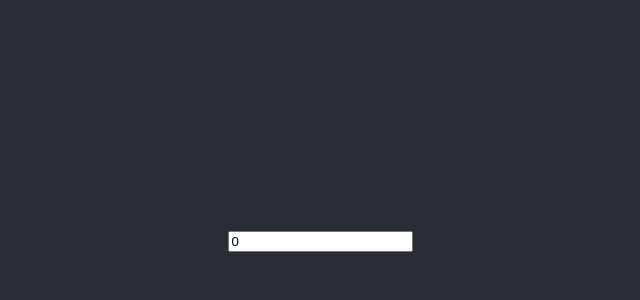
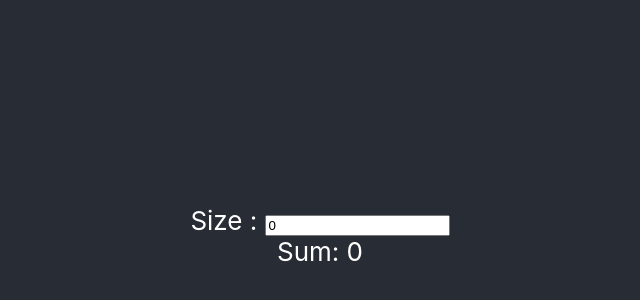
Before and after one commit to sixeggs0303/my-app-counter, a React (Create React App) app: page / in a window 1280 px wide. Shown: the part 164-464 px from the top of the page, without its empty margins (320-960 px from the left). Built offline with nearby package versions, Linux system fonts and the light colour scheme.

Commit message:
[ReactCounter][Marcus Luk]Feat: Finished basic task

```diff
--- a/src/components/Counter.js
+++ b/src/components/Counter.js
@@ -2,20 +2,26 @@ import React, { Component } from 'react'
 
 export default class Counter extends Component {
     constructor(props) {
-        super(props);
+        super(props)
 
         this.state = {
-            number: 0,
-        };
-    };
+            number: 0
+        }
+    }
 
     onIncrease = () => {
-        this.setState((prevState) => ({ number: prevState.number + 1 }));
-    };
+        this.setState((prevState) => ({ number: prevState.number + 1 }))
+        this.props.counterChange(1)
+    }
 
     onDecrease = () => {
-        this.setState((prevState) => ({ number: prevState.number - 1 }));
-    };
+        this.setState((prevState) => ({ number: prevState.number - 1 }))
+        this.props.counterChange(-1)
+    }
+
+    componentWillUnmount(){
+        this.setState({ number: 0 })
+    }
 
     render() {
         return (
@@ -24,6 +30,6 @@ export default class Counter extends Component {
                 <span>{this.state.number}</span>
                 <input type="button" value="-" onClick={this.onDecrease} />
             </section>
-        );
-    };
+        )
+    }
 }
--- a/src/components/CounterGroup.js
+++ b/src/components/CounterGroup.js
@@ -2,11 +2,23 @@ import React, { Component } from 'react'
 import Counter from './Counter.js'
 
 export default class CounterGroup extends Component {
+    constructor(props) {
+        super(props)
+
+        this.state = {
+            sum: 0
+        }
+    }
 
     initArraySize = (number) => {
-        const size = number.length > 0 ? parseInt(number) : 0;
-        return Array.from(Array(size).keys());
-    };
+        const size = number.length > 0 ? parseInt(number) : 0
+        return Array.from(Array(size).keys())
+    }
+
+    countSum = (change) => {
+        this.setState((prevState) => ({ sum: prevState.sum + change }))
+        this.props.sum(this.state.sum + change)
+    }
 
     render() {
         const size = this.props.size;
@@ -15,10 +27,10 @@ export default class CounterGroup extends Component {
         return (
             <div>
                 {initArraySize.map((value) => (
-                    <Counter key={value} />
+                    <Counter key={value} counterChange={this.countSum} />
                 ))
                 }
             </div>
-        );
-    };
+        )
+    }
 }
--- /dev/null
+++ b/src/components/CounterGroupSum.js
@@ -0,0 +1,11 @@
+import React, { Component } from 'react'
+
+export default class CounterGroupSum extends Component {
+    render() {
+        return (
+            <div>
+                Sum: {this.props.sum}
+            </div>
+        )
+    }
+}
--- /dev/null
+++ b/src/components/CounterSizeGenerator.js
@@ -0,0 +1,25 @@
+import React, { Component } from 'react'
+
+export default class CounterSizeGenerator extends Component {
+    constructor(props) {
+        super(props);
+
+        this.state = {
+            size: 0,
+        }
+    }
+
+    onChange = (event) => {
+        this.setState({ size: event.target.value })
+        this.props.sizeCallback(event.target.value)
+    }
+
+    render() {
+        return (
+            <div>
+                <label>Size : </label>
+                <input type="number" value={this.state.size} onChange={this.onChange} />
+            </div>
+        )
+    }
+}
--- a/src/components/MultiCounter.js
+++ b/src/components/MultiCounter.js
@@ -1,5 +1,7 @@
 import React, { Component } from 'react'
 import CounterGroup from './CounterGroup'
+import CounterGroupSum from './CounterGroupSum';
+import CounterSizeGenerator from './CounterSizeGenerator';
 
 export default class MultiCounter extends Component {
     constructor(props) {
@@ -7,19 +9,25 @@ export default class MultiCounter extends Component {
 
         this.state = {
             size: 0,
-        };
-    };
+            sum: 0,
+        }
+    }
 
-    onChange = (event) => {
-        this.setState({ size: event.target.value });
-    };
+    handleSizeCallback = (sizeInput) => {
+        this.setState({ size: sizeInput })
+    }
+
+    setSum = (sum) => {
+        this.setState({ sum: sum })
+    }
 
     render() {
         return (
             <div>
-                <input type="number" value={this.state.size} onChange={this.onChange} />
-                <CounterGroup size={this.state.size} />
+                <CounterSizeGenerator sizeCallback={this.handleSizeCallback} />
+                <CounterGroupSum sum={this.state.sum} />
+                <CounterGroup size={this.state.size} sum={this.setSum} />
             </div>
-        );
-    };
+        )
+    }
 }
```
Also changed, not shown: 2 other files (tests, documents, lock files or other folders).
